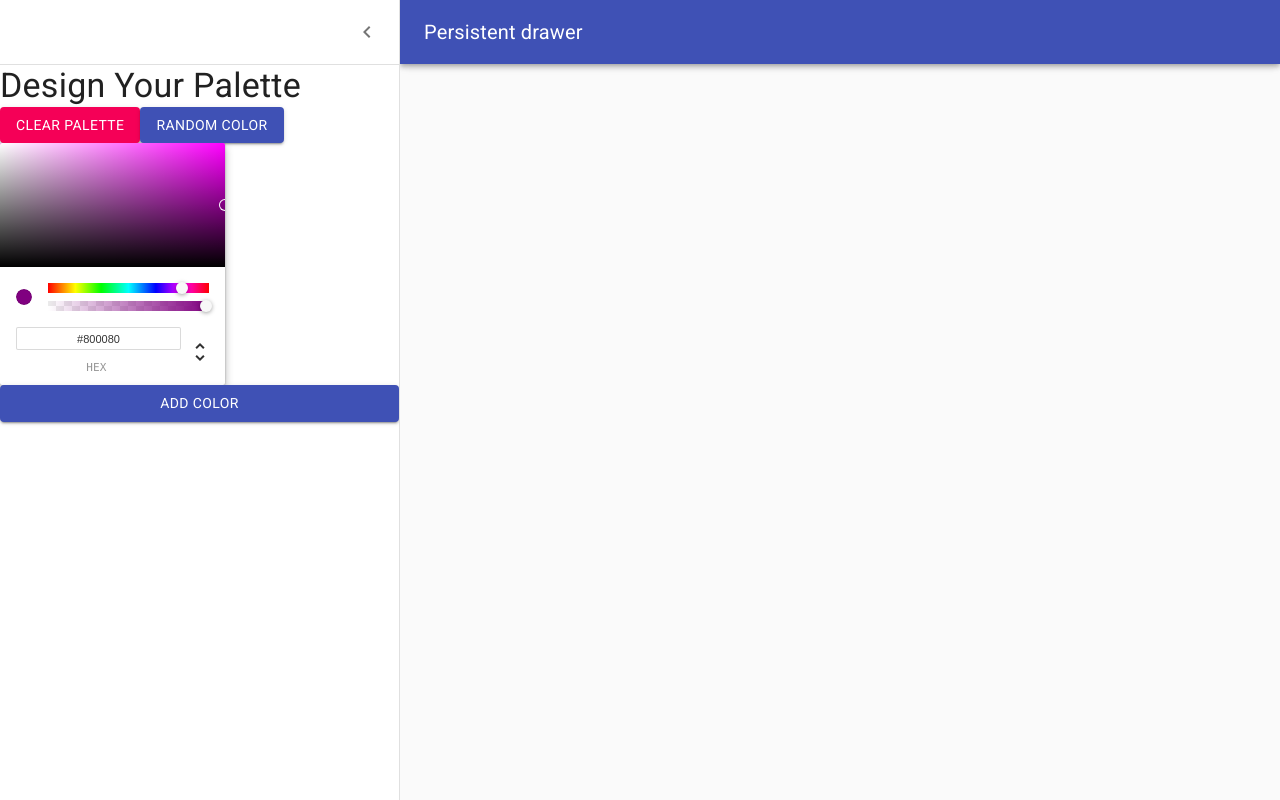
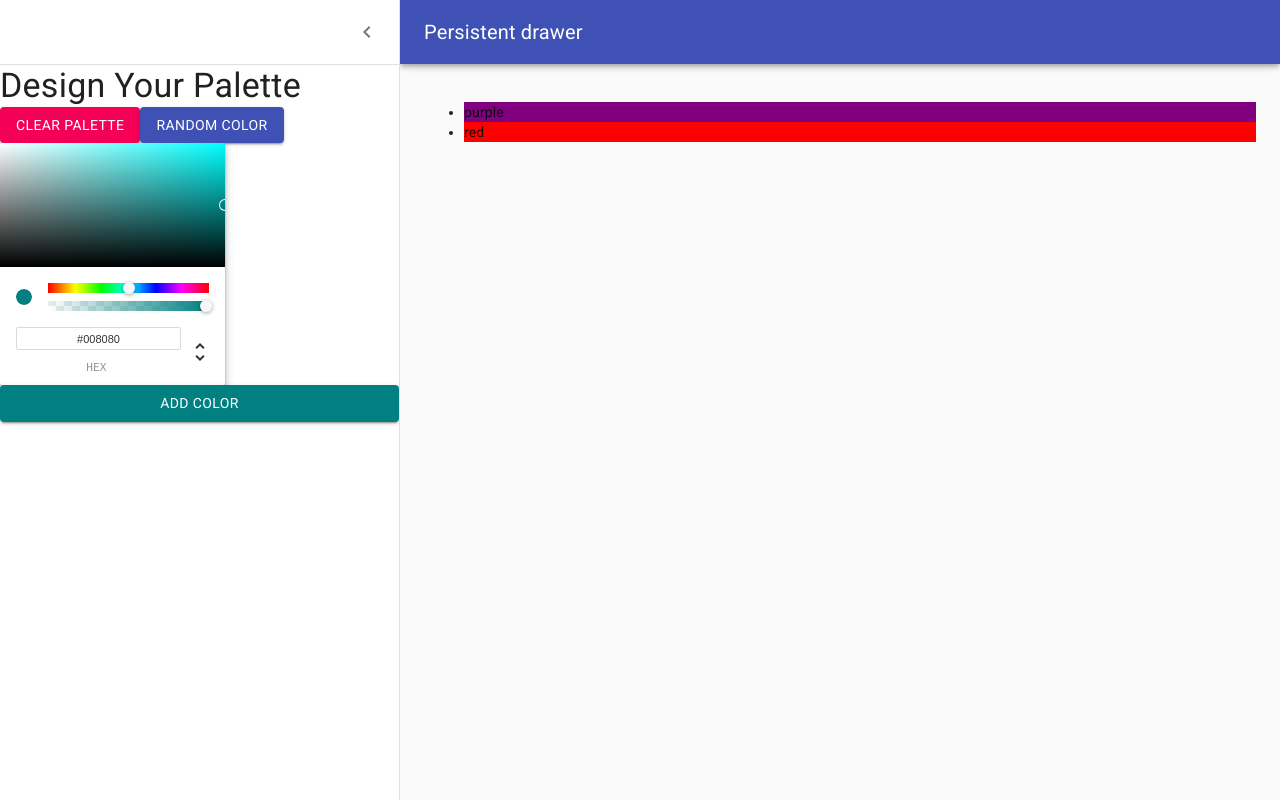
Before and after one commit to yeondam88/colors-app, a React (Create React App) app: page /palette/new in a window 1280 px wide. Both pictures are taken after a click on the button "open drawer". Built offline with nearby package versions, Linux system fonts and the light colour scheme.

Commit message:
connect colorpicker with state

```diff
--- a/src/NewPaletteForm.js
+++ b/src/NewPaletteForm.js
@@ -1,4 +1,4 @@
-import React from "react";
+import React, { useState } from "react";
 import clsx from "clsx";
 import { makeStyles } from "@material-ui/core/styles";
 import Drawer from "@material-ui/core/Drawer";
@@ -74,7 +74,9 @@
 
 function NewPaletteForm() {
   const classes = useStyles();
-  const [open, setOpen] = React.useState(false);
+  const [open, setOpen] = useState(false);
+  const [currentColor, setCurrentColor] = useState("teal");
+  const [colors, setColors] = useState(["purple", "red"]);
 
   const handleDrawerOpen = () => {
     setOpen(true);
@@ -82,6 +84,16 @@
 
   const handleDrawerClose = () => {
     setOpen(false);
+  };
+
+  const updateCurrentColor = newColor => {
+    setCurrentColor(newColor.hex);
+  };
+
+  const addNewColor = () => {
+    setColors(prevColor => {
+      return [...prevColor, currentColor];
+    });
   };
 
   return (
@@ -133,10 +145,15 @@
           </Button>
         </div>
         <ChromePicker
-          color="purple"
-          onChangeComplete={newColor => console.log(newColor)}
+          color={currentColor}
+          onChangeComplete={updateCurrentColor}
         />
-        <Button variant="contained" color="primary">
+        <Button
+          variant="contained"
+          color="primary"
+          style={{ backgroundColor: currentColor }}
+          onClick={addNewColor}
+        >
           Add Color
         </Button>
       </Drawer>
@@ -146,6 +163,11 @@
         })}
       >
         <div className={classes.drawerHeader} />
+        <ul>
+          {colors.map(color => (
+            <li style={{ backgroundColor: color }}>{color}</li>
+          ))}
+        </ul>
       </main>
     </div>
   );
```
